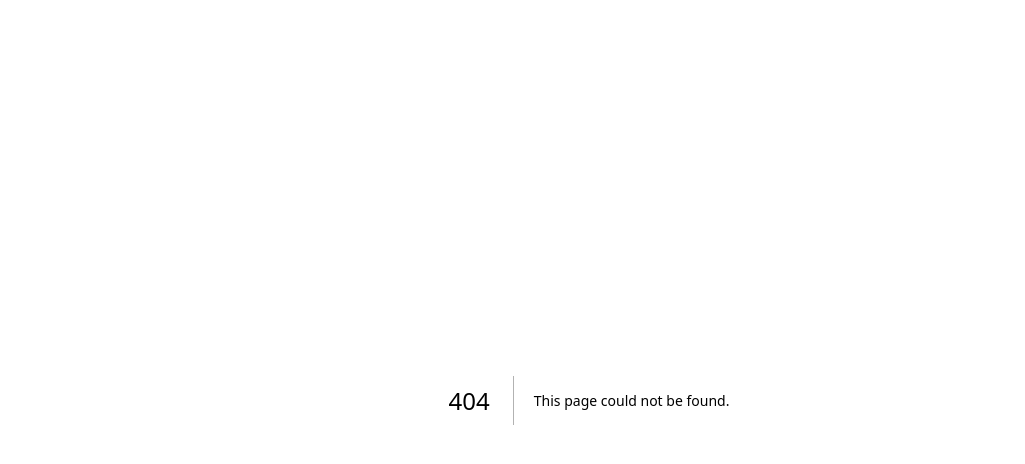
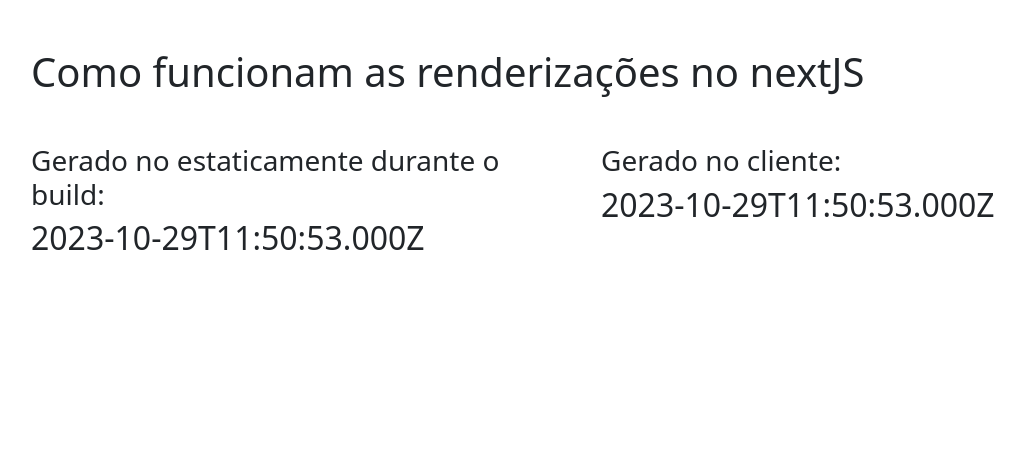
Before and after one commit to IraildoSilva/blacknextjs, a Next.js app: page /static in a window 1280 px wide. Before the commit this address had no page. Shown: the top 464 px of the page, without its empty margins (51-1076 px from the left). Built offline with nearby package versions, Linux system fonts and the light colour scheme; no server answers.

Commit message:
statis pages in nextjs

```diff
--- /dev/null
+++ b/src/pages/static.tsx
@@ -0,0 +1,65 @@
+import { GetServerSideProps, GetStaticProps, NextPage } from "next";
+import { ReactNode, useEffect, useState } from "react";
+import { Col, Container, Row } from 'reactstrap'
+
+interface IApiResponse {
+	name: string
+	timestamp: Date
+}
+
+export const getStaticProps: GetStaticProps = async () => {
+	const staticData =
+		await fetch(`${process.env.NEXT_PUBLIC_APIURL}/api/hello`)
+			.then(res => res.json())
+
+	return {
+		props: {
+			staticData
+		}
+	}
+}
+
+const Static: NextPage = (props: {
+	children?: ReactNode
+	staticData?: IApiResponse
+}) => {
+	const [clientSideData, setClienteSideData] = useState<IApiResponse>()
+
+	useEffect(() => {
+		async function fetchData() {
+			const data = await fetch('/api/hello').then(result => result.json())
+
+			setClienteSideData(data)
+		}
+
+		fetchData()
+	}, [])
+
+	return (
+		<Container tag={'main'}>
+			<h1 className="my-5">
+				Como funcionam as renderizações no nextJS
+			</h1>
+
+			<Row>
+				<Col>
+					<h3>
+						Gerado no estaticamente durante o build:
+					</h3>
+					<h2>{props.staticData?.timestamp.toString()}</h2>
+				</Col>
+				<Col>
+					<h3>
+						Gerado no cliente:
+					</h3>
+					<h2>
+						{clientSideData?.timestamp.toString()}
+					</h2>
+				</Col>
+			</Row>
+
+		</Container>
+	)
+}
+
+export default Static
```
